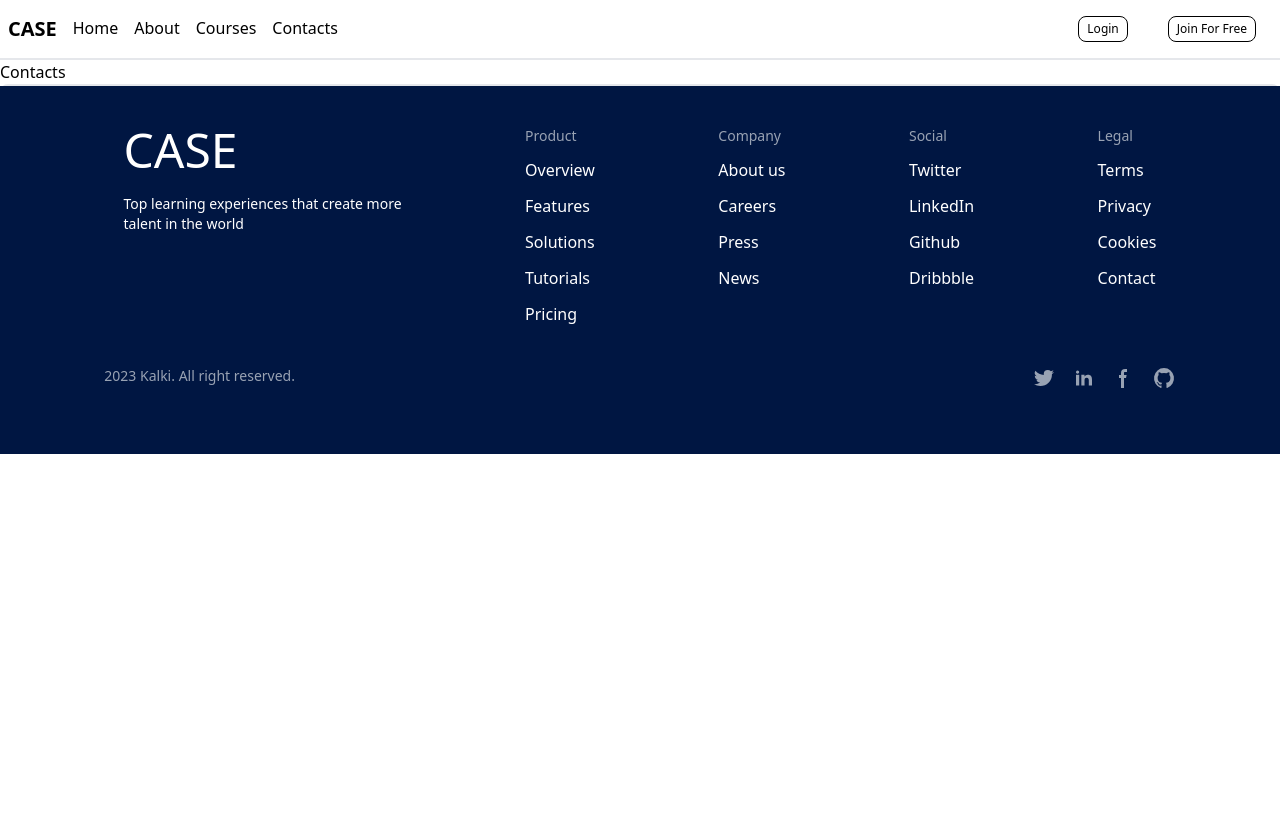
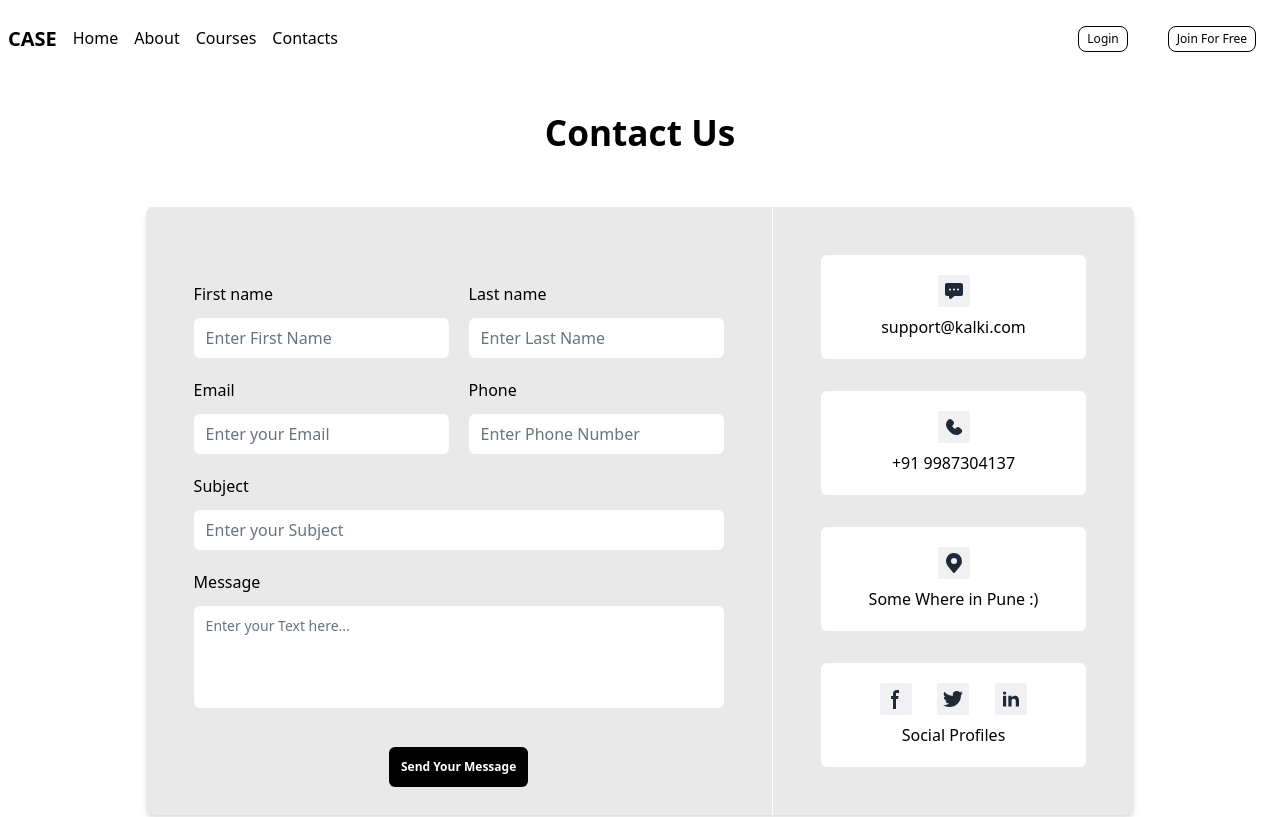
Before and after one commit to 003-kalki/case, a React (Vite) app in the folder client/: page /contacts in a window 1280 px wide. Shown: the top 817 px of the page. Built offline with nearby package versions, Linux system fonts and the light colour scheme.

Commit message:
contacts page is done but only 50% responsive

```diff
--- a/client/src/components/Header.jsx
+++ b/client/src/components/Header.jsx
@@ -4,7 +4,7 @@ import { useState } from 'react';
 export default function Header() {
 
   return (
-    <Navbar className='border-b-2'>
+    <Navbar >
       <Link to="/" className='self-center whitespace-nowrap text-sm sm:text-xl font-semibold dark:text-white'>
         <span className=' rounded-lg text-black'>
           CASE
--- a/client/src/pages/Contacts.jsx
+++ b/client/src/pages/Contacts.jsx
@@ -1,6 +1,69 @@
+import { Link } from "react-router-dom";
 
 export default function Contacts(){
     return(
-        <div>Contacts</div>
+        <div className="flex flex-col">
+        <div className="text-[2.2rem] font-bold mt-7 mx-auto ">Contact Us</div>
+        <div className="bg-contact-gray m-12 rounded-md shadow-md flex flex-row w-fit mx-auto">
+             <div className="flex flex-col justify-evenly border-r-[0.5px] border-white">
+
+            <div className="1 p-12  flex flex-col justify-evenly gap-5 ">
+               <div className="a flex flex-row gap-5">
+                <div><p>First name</p><input className="border-0 rounded-md mt-3" type="text" placeholder="Enter First Name" /></div>
+                <div><p>Last name</p><input className="border-0 rounded-md mt-3" type="text" placeholder="Enter Last Name" /></div>
+               </div>
+               <div className="b flex flex-row gap-5">
+               <div><p>Email</p><input className="border-0 rounded-md mt-3" type="email" placeholder="Enter your Email" /></div>
+                <div><p>Phone</p><input className="border-0 rounded-md mt-3" type="text" placeholder="Enter Phone Number" /></div>
+               </div>
+               <div className="c">
+               <p>Subject</p><input className="border-0 rounded-md mt-3 w-[100%]" type="text" placeholder="Enter your Subject" />
+               </div>
+
+               <div className="d">
+               <label for="message">Message</label><textarea id="message"
+      className="border-none mt-3 h-full min-h-[60px] w-full resize-none rounded-md bg-white px-3 py-2.5 text-sm font-normal disabled:resize-none"
+      placeholder="Enter your Text here..."></textarea>
+               </div>
+            </div>
+
+            <div className="e ml-auto mr-auto bg-black text-white rounded-md w-fit p-3 text-xs font-bold"><span>Send Your Message</span></div>
+            </div>
+
+            <div className="2 p-12 flex flex-col justify-evenly gap-8">
+                <div className="A bg-white rounded-md px-12 py-5"><div className="bg-button-gray rounded-sm w-fit p-1 mx-auto mb-2"><svg className="w-6 h-6 text-gray-800 dark:text-white" aria-hidden="true" xmlns="http://www.w3.org/2000/svg" width="24" height="24" fill="currentColor" viewBox="0 0 24 24">
+  <path fill-rule="evenodd" d="M3 5.983C3 4.888 3.895 4 5 4h14c1.105 0 2 .888 2 1.983v8.923a1.992 1.992 0 0 1-2 1.983h-6.6l-2.867 2.7c-.955.899-2.533.228-2.533-1.08v-1.62H5c-1.105 0-2-.888-2-1.983V5.983Zm5.706 3.809a1 1 0 1 0-1.412 1.417 1 1 0 1 0 1.412-1.417Zm2.585.002a1 1 0 1 1 .003 1.414 1 1 0 0 1-.003-1.414Zm5.415-.002a1 1 0 1 0-1.412 1.417 1 1 0 1 0 1.412-1.417Z" clip-rule="evenodd"/>
+</svg>
+</div><p className="text-center">support@kalki.com</p></div>
+                <div className="B bg-white rounded-md px-12 py-5"><div className="bg-button-gray rounded-sm w-fit p-1 mx-auto mb-2"><svg className="w-6 h-6 text-gray-800 dark:text-white" aria-hidden="true" xmlns="http://www.w3.org/2000/svg" width="24" height="24" fill="currentColor" viewBox="0 0 24 24">
+  <path d="M7.978 4a2.553 2.553 0 0 0-1.926.877C4.233 6.7 3.699 8.751 4.153 10.814c.44 1.995 1.778 3.893 3.456 5.572 1.68 1.679 3.577 3.018 5.57 3.459 2.062.456 4.115-.073 5.94-1.885a2.556 2.556 0 0 0 .001-3.861l-1.21-1.21a2.689 2.689 0 0 0-3.802 0l-.617.618a.806.806 0 0 1-1.14 0l-1.854-1.855a.807.807 0 0 1 0-1.14l.618-.62a2.692 2.692 0 0 0 0-3.803l-1.21-1.211A2.555 2.555 0 0 0 7.978 4Z"/>
+</svg>
+</div><p className="text-center">+91 9987304137</p></div>
+                <div className="C bg-white rounded-md px-12 py-5"><Link><div className="bg-button-gray rounded-sm w-fit p-1 mx-auto mb-2"><svg className="w-6 h-6 text-gray-800 dark:text-white" aria-hidden="true" xmlns="http://www.w3.org/2000/svg" width="24" height="24" fill="currentColor" viewBox="0 0 24 24">
+  <path fill-rule="evenodd" d="M11.906 1.994a8.002 8.002 0 0 1 8.09 8.421 7.996 7.996 0 0 1-1.297 3.957.996.996 0 0 1-.133.204l-.108.129c-.178.243-.37.477-.573.699l-5.112 6.224a1 1 0 0 1-1.545 0L5.982 15.26l-.002-.002a18.146 18.146 0 0 1-.309-.38l-.133-.163a.999.999 0 0 1-.13-.202 7.995 7.995 0 0 1 6.498-12.518ZM15 9.997a3 3 0 1 1-5.999 0 3 3 0 0 1 5.999 0Z" clip-rule="evenodd"/>
+</svg>
+</div></Link><p className="text-center">Some Where in Pune :)</p></div>
+                <div className="D bg-white rounded-md px-12 py-5">
+                    <div className="flex flex-row gap-1">
+                <Link className="bg-button-gray rounded-sm w-fit p-1 mx-auto mb-2"><svg className="w-6 h-6 text-gray-800 dark:text-white" aria-hidden="true" xmlns="http://www.w3.org/2000/svg" width="24" height="24" fill="currentColor" viewBox="0 0 24 24">
+  <path fill-rule="evenodd" d="M13.135 6H15V3h-1.865a4.147 4.147 0 0 0-4.142 4.142V9H7v3h2v9.938h3V12h2.021l.592-3H12V6.591A.6.6 0 0 1 12.592 6h.543Z" clip-rule="evenodd"/>
+</svg>
+</Link>
+                <Link className="bg-button-gray rounded-sm w-fit p-1 mx-auto mb-2">
+                <svg class="w-6 h-6 text-gray-800 dark:text-white" aria-hidden="true" xmlns="http://www.w3.org/2000/svg" width="24" height="24" fill="currentColor" viewBox="0 0 24 24">
+  <path fill-rule="evenodd" d="M22 5.892a8.178 8.178 0 0 1-2.355.635 4.074 4.074 0 0 0 1.8-2.235 8.343 8.343 0 0 1-2.605.981A4.13 4.13 0 0 0 15.85 4a4.068 4.068 0 0 0-4.1 4.038c0 .31.035.618.105.919A11.705 11.705 0 0 1 3.4 4.734a4.006 4.006 0 0 0 1.268 5.392 4.165 4.165 0 0 1-1.859-.5v.05A4.057 4.057 0 0 0 6.1 13.635a4.192 4.192 0 0 1-1.856.07 4.108 4.108 0 0 0 3.831 2.807A8.36 8.36 0 0 1 2 18.184 11.732 11.732 0 0 0 8.291 20 11.502 11.502 0 0 0 19.964 8.5c0-.177 0-.349-.012-.523A8.143 8.143 0 0 0 22 5.892Z" clip-rule="evenodd"/>
+</svg>
+
+                </Link>
+                <Link className="bg-button-gray rounded-sm w-fit p-1 mx-auto mb-2"><svg class="w-6 h-6 text-gray-800 dark:text-white" aria-hidden="true" xmlns="http://www.w3.org/2000/svg" width="24" height="24" fill="currentColor" viewBox="0 0 24 24">
+  <path fill-rule="evenodd" d="M12.51 8.796v1.697a3.738 3.738 0 0 1 3.288-1.684c3.455 0 4.202 2.16 4.202 4.97V19.5h-3.2v-5.072c0-1.21-.244-2.766-2.128-2.766-1.827 0-2.139 1.317-2.139 2.676V19.5h-3.19V8.796h3.168ZM7.2 6.106a1.61 1.61 0 0 1-.988 1.483 1.595 1.595 0 0 1-1.743-.348A1.607 1.607 0 0 1 5.6 4.5a1.601 1.601 0 0 1 1.6 1.606Z" clip-rule="evenodd"/>
+  <path d="M7.2 8.809H4V19.5h3.2V8.809Z"/>
+</svg>
+</Link>
+                </div>
+                <p className="text-center">Social Profiles</p></div>
+            </div>
+        </div>
+        </div>
     )
 }
--- a/client/tailwind.config.js
+++ b/client/tailwind.config.js
@@ -10,12 +10,21 @@ export default {
       colors: {
       'them-color': '#001642',
       'text-gray': '#98A2B3',
+      'contact-gray': '#E9E9E9',
+      'button-gray': '#F1F1F3',
       },
       margin: {
         '33rem': '33rem',
         '17rem': '17rem',
-        '14rem': '14rem'
+        '14rem': '14rem',
       },
+      fontSize: {
+        '2.2rem': '2.2rem',
+      },
+      width: {
+        '100%': '100%',
+        '0.5px': '0.5px',
+      }
     },
   },
   plugins: [require("flowbite/plugin")],
```
